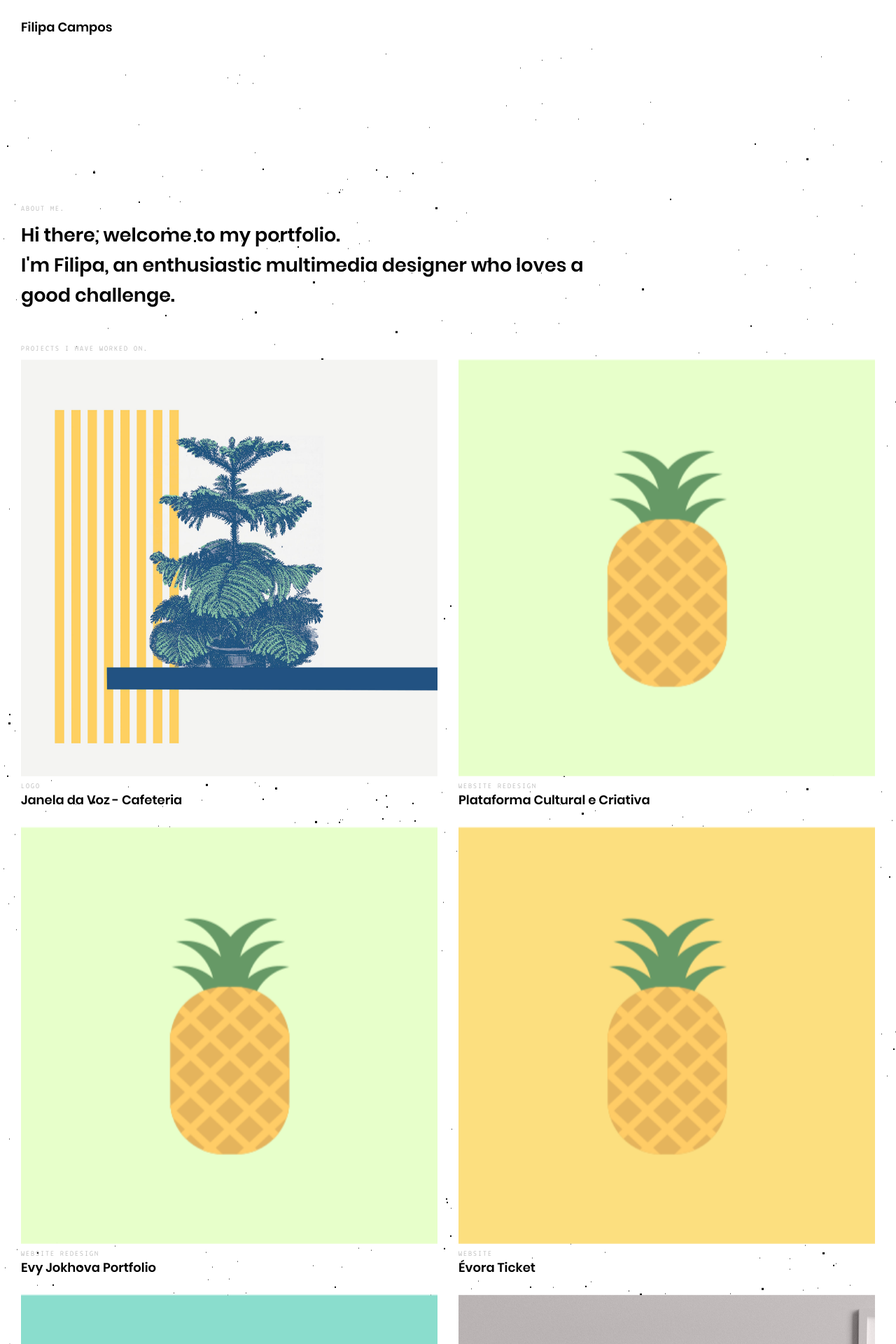
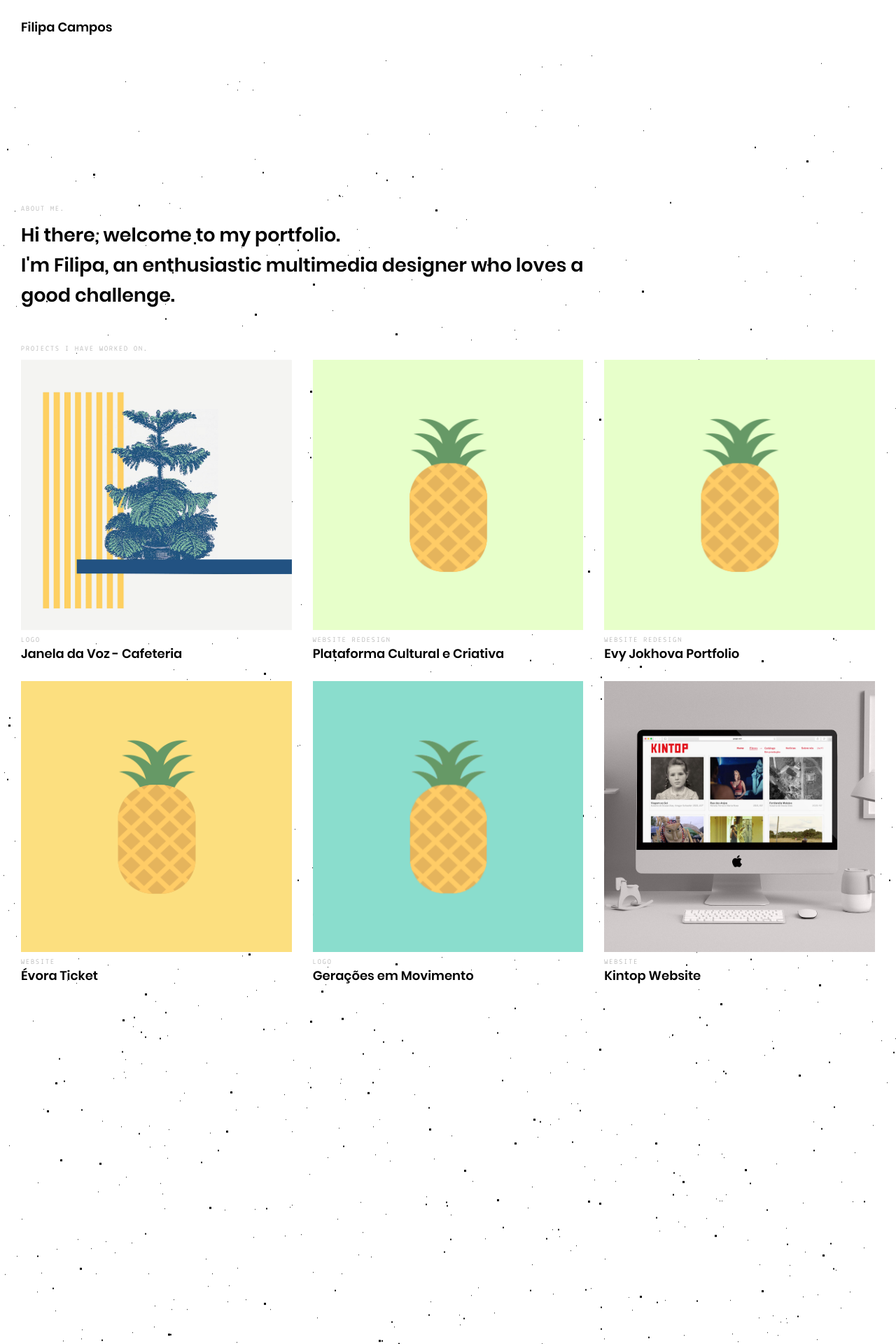
Before and after one commit to filipanoscampos/filipamadethis, a Jekyll site: the page built from index.html, in a window 1280 px wide. Shown: the top 1920 px of the page at 70% size. Built offline with Jekyll 4.4.1, drawn with Linux system fonts in a browser that asks for light colours; nearby versions of some CDN libraries; library files that are not in the unit come from our copies.

Commit message:
SCSS back to normal

```diff
--- a/assets/scss/_layout.scss
+++ b/assets/scss/_layout.scss
@@ -72,6 +72,11 @@
 		}
 	}
 
+	@media (min-width: $breakpoint-medium) {
+		li {
+			width: 33.33333%;
+		}
+	}
 
 	li {
 		margin-bottom: 3rem;
```
